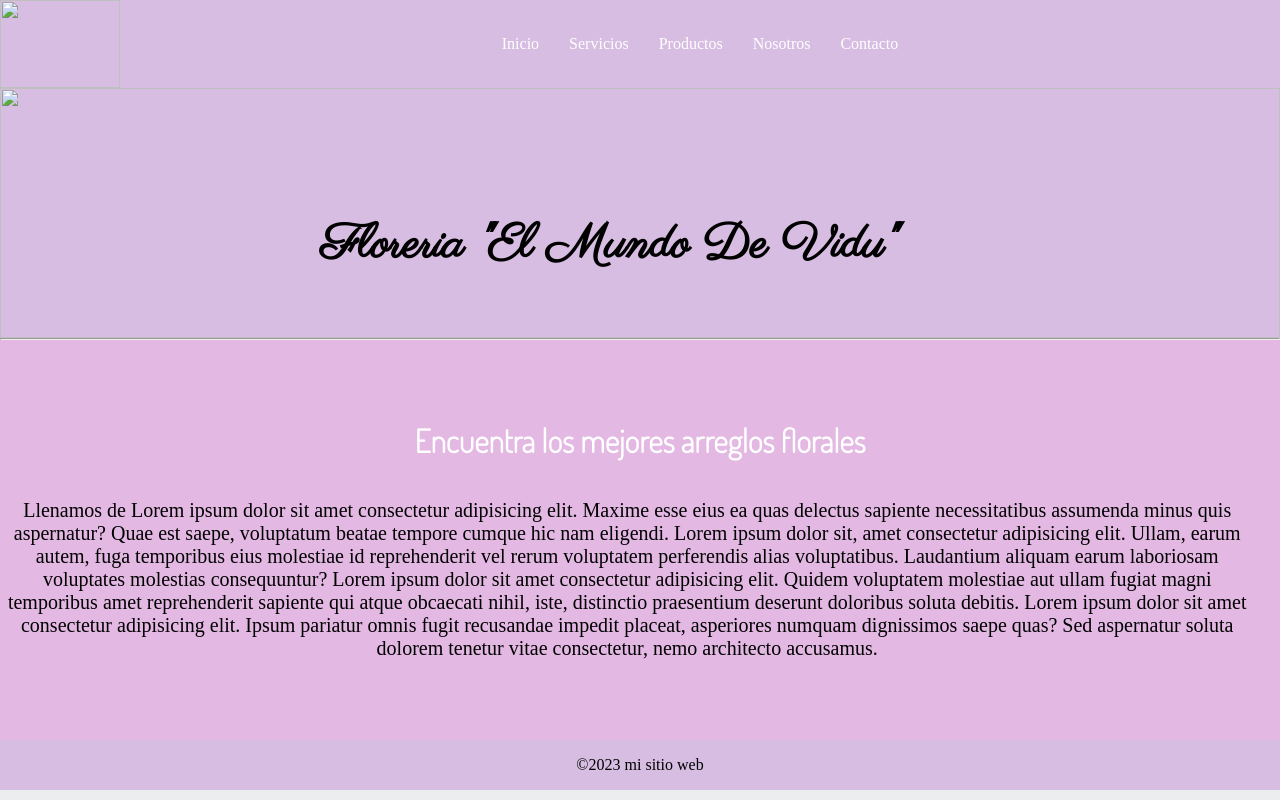
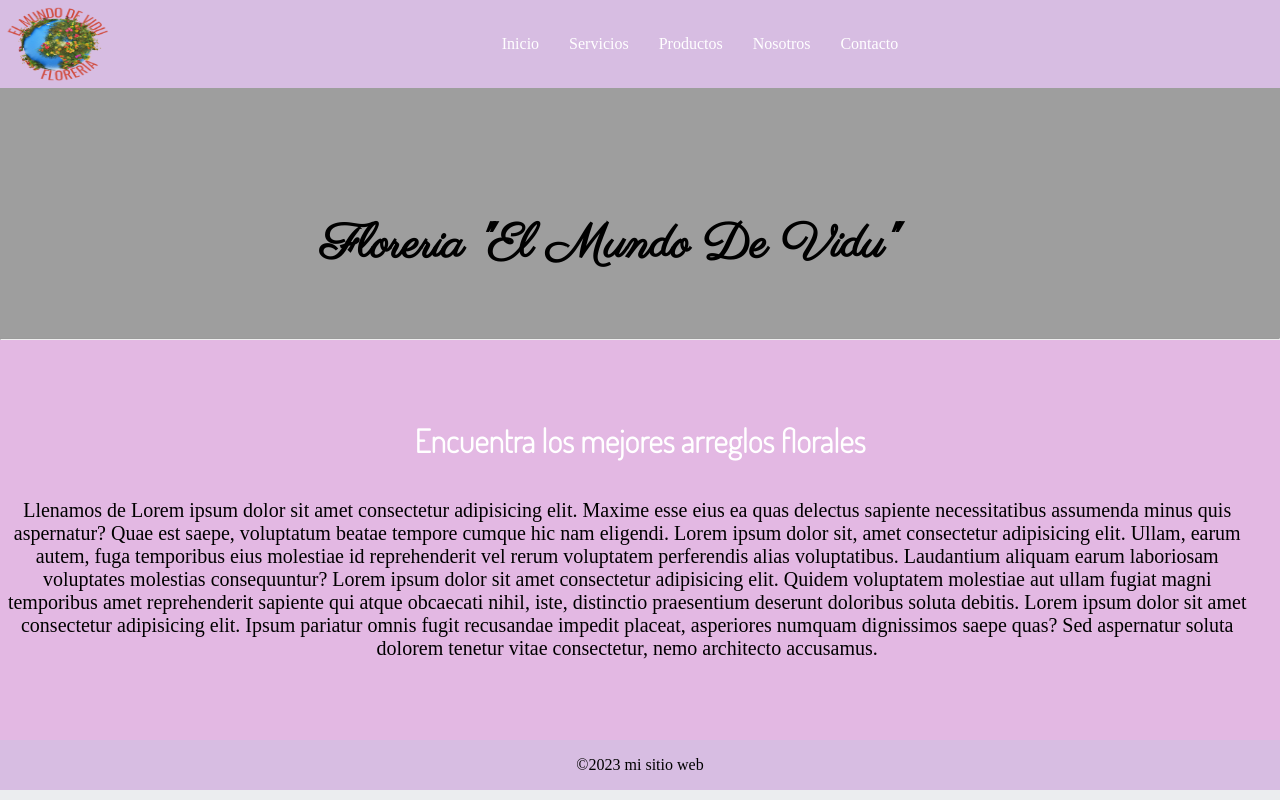
Before and after one commit to CabreraFlor/FloreriaRepositorio, a plain HTML site: page index.html in a window 1280 px wide. Drawn offline with Linux system fonts and the light colour scheme; the site is published under a folder, as on GitHub Pages, so addresses that start at the root find nothing.

Commit message:
correcciondeNAV

```diff
--- a/index.html
+++ b/index.html
@@ -8,8 +8,8 @@
 </head>
 <body>
     <header>
+        <img src="./pages/logo.png" alt="">
         <nav>
-            <img src="/pages/logo.png" alt="">
             <div class="menu">
                 <ul>
                     <li><a href="#">Inicio</a></li>
@@ -23,7 +23,7 @@
     </header>
     <main>
         <section class="banner">
-            <img src="/pages/Banner.png" alt="">
+            <img src="./pages/Banner.png" alt="">
             <h1 class="titulo-principal">
                 Floreria "El Mundo De Vidu"
             </h1>
```
